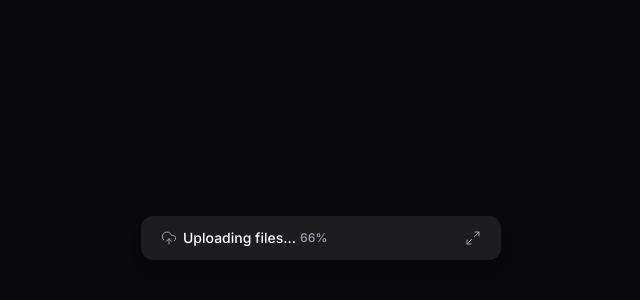
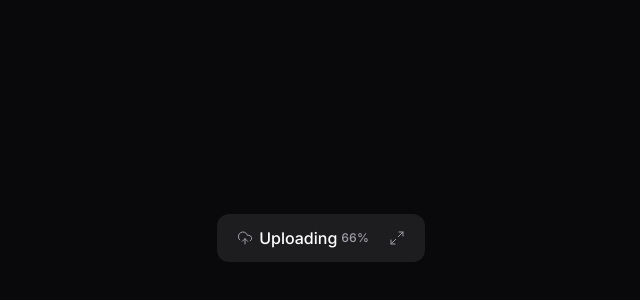
Before and after one commit to Clemilsonchaves/web, a React (Vite) app: page / in a window 1280 px wide. Shown: the part 162-462 px from the top of the page, without its empty margins (319-959 px from the left). Built offline with nearby package versions, Linux system fonts and the light colour scheme.

Commit message:
feat: add motion library for animations in upload widget dropzone

```diff
--- a/package.json
+++ b/package.json
@@ -14,6 +14,7 @@
     "@radix-ui/react-progress": "^1.1.8",
     "@tailwindcss/vite": "^4.1.17",
     "lucide-react": "^0.554.0",
+    "motion": "^12.23.24",
     "react": "^19.2.0",
     "react-dom": "^19.2.0",
     "react-dropzone": "^14.3.8",
--- a/src/components/upload-widget-dropzone.tsx
+++ b/src/components/upload-widget-dropzone.tsx
@@ -1,3 +1,4 @@
+import { motion } from "motion/react";
 import { useDropzone } from "react-dropzone"
 import CircularProgressBar from "./ui/circular-progress-bar";
 
@@ -16,7 +17,13 @@
         }
     });
     return (
-        <div  className="px-3 flex flex-col gap-3"  >
+        <motion.div
+        className="px-3 flex flex-col gap-3"
+        initial={{opacity: 0,}}
+        animate={{opacity: 1,}}
+        transition={{ duration: 0.2 }}
+
+          >
             <div
               data-active={isDragActive}
               className="cursor-pointer text-zinc-600 bg-black/20 rounded-lg border border-zinc-700 border-dashed h-32 flex flex-col justify-center items-center gap-1 hover:border-zinc-400 transition-colors data-[active=true]:bg-indigo-500/10 data-[active=true]:border-indigo-500 data-[active=true]:text-indigo-400"
@@ -39,6 +46,6 @@
             </div>
 
             <span className="text-xs text-zinc-400">Only PNG and JPG files are allowed</span>
-        </div>
+        </motion.div>
     )
 }
--- a/src/components/upload-widget-minimized-button.tsx
+++ b/src/components/upload-widget-minimized-button.tsx
@@ -5,7 +5,7 @@
 export function UploadWidgetMinimizedButton() {
     return (
 
-       <Collapsible.Trigger className=" group w-full space bg-white/2 py-3 px-5 flex items-center justify-between text-sm hover:bg-white/5">
+       <Collapsible.Trigger className=" group w-full bg-white/2 py-3 px-5 flex items-center justify-between gap-5">
         <UploadWidgetTitle />
 
           <Maximize2 strokeWidth={1.5} className="size-4 text-zinc-400 group-hover:text-zinc-100 " />
--- a/src/components/upload-widget-title.tsx
+++ b/src/components/upload-widget-title.tsx
@@ -10,7 +10,7 @@
          <UploadCloud strokeWidth={1.5} className="size-4 text-zinc-400" />
          {isThereAnyPendingUpload ? (
             <span className="flex items-center gap-1">
-              Uploading files...
+              Uploading
               <span className="text-xs text-zinc-400 tabular-nums">{uploadGlobalpercentage}%</span>
             </span>
          ) : (
--- a/src/components/upload-widget-upload-item.tsx
+++ b/src/components/upload-widget-upload-item.tsx
@@ -1,10 +1,15 @@
 import * as Progress from "@radix-ui/react-progress";
+import { motion } from "motion/react";
 import { Download, ImageUp, Link2, RefreshCcw, X } from "lucide-react";
 import { Button } from "./ui/button";
 
 export function UploadWidgetUploadItem( ) {
     return (
-        <div className="p-3 rounded-lg flex flex-col shadow-shape-content bg-white/2 relative overflow-hidden">
+        <motion.div
+        initial={{opacity: 0,}}
+        animate={{opacity: 1,}}
+        transition={{ duration: 0.6 }}
+        className="p-3 rounded-lg flex flex-col shadow-shape-content bg-white/2 relative overflow-hidden">
            <div className="flex flex-col gap-1">
             <span className="text-xs font-medium flex items-center gap-1">
                 <ImageUp className="size-3 text-zinc-300 "  strokeWidth={1.5}/>
@@ -51,7 +56,7 @@
                 <span className="sr-only">Cancel upload</span>
              </Button>
            </div>
-        </div>
+        </motion.div>
 
     )
 }
--- a/src/components/upload-widget.tsx
+++ b/src/components/upload-widget.tsx
@@ -2,15 +2,29 @@
 import { UploadWidgetDropzone } from "./upload-widget-dropzone";
 import { UploadWidgetHeader } from "./upload-widget-header";
 import { UploadWidgetUploadList } from "./upload-widget-upload-list";
-import { useState } from "react";
 import { UploadWidgetMinimizedButton } from "./upload-widget-minimized-button";
+import { motion, useCycle } from "motion/react";
 
 export function UploadWidget() {
 
-    const [isWidgetOpen, setIsWidgetOpen] = useState(false);
+    const [isWidgetOpen, setIsWidgetOpen] = useCycle(false, true);
     return (
-        <Collapsible.Root onOpenChange={setIsWidgetOpen}>
-        <div className="bg-zinc-900  overflow-hidden w-[360px] rounded-xl shadow-lg">
+        <Collapsible.Root onOpenChange={() => setIsWidgetOpen()}>
+        <motion.div className="bg-zinc-900  overflow-hidden max-w-[360px] rounded-xl shadow-shape"
+        animate={isWidgetOpen ? "open" : "closed"}
+        variants={{
+            closed: {
+                width: "max-content",
+                height: 44,
+                transition: { type: "inertia" },
+            },
+            open: {
+                width: 360,
+                height: "auto",
+                transition: { duration: 0.1 },
+            }
+        }}
+        >
             {!isWidgetOpen && <UploadWidgetMinimizedButton />}
 
             <Collapsible.Content>
@@ -25,7 +39,7 @@
             </div>
 
            </Collapsible.Content>
-        </div>
+        </motion.div>
         </Collapsible.Root>
     )
 }
```
Also changed, not shown: 1 other file (tests, documents, lock files or other folders).
